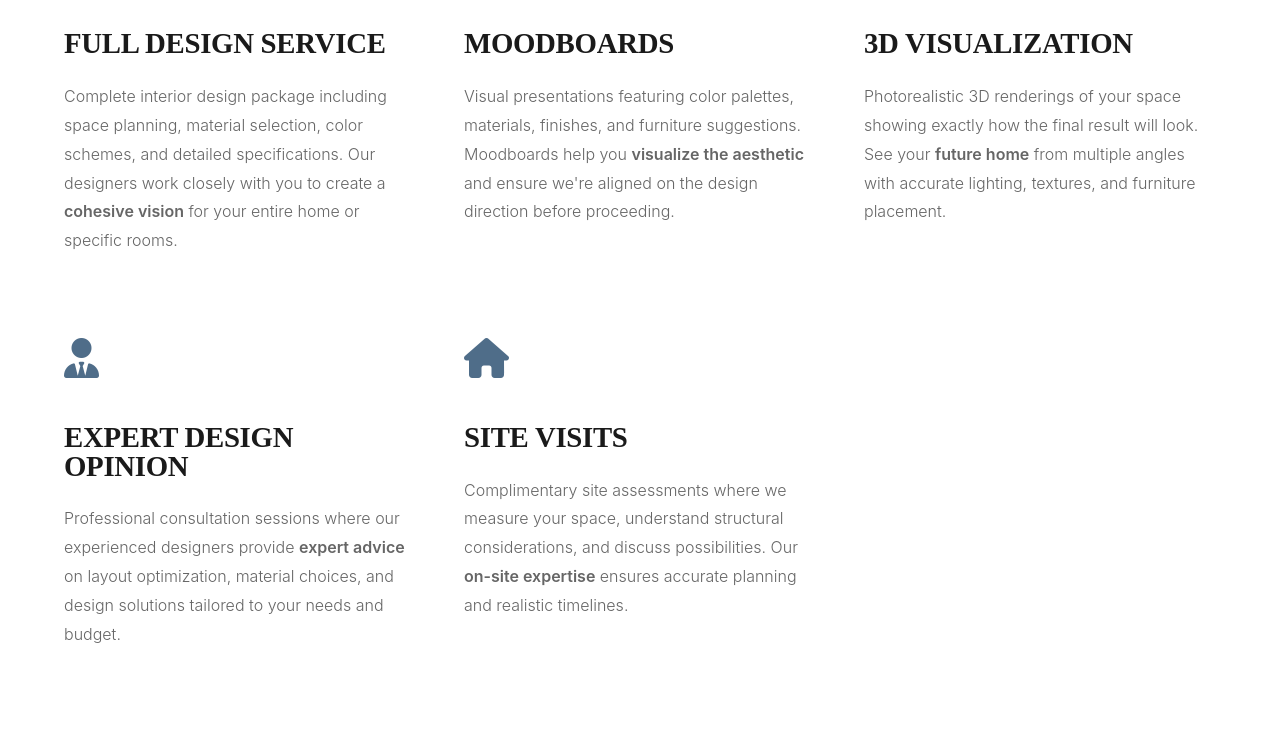
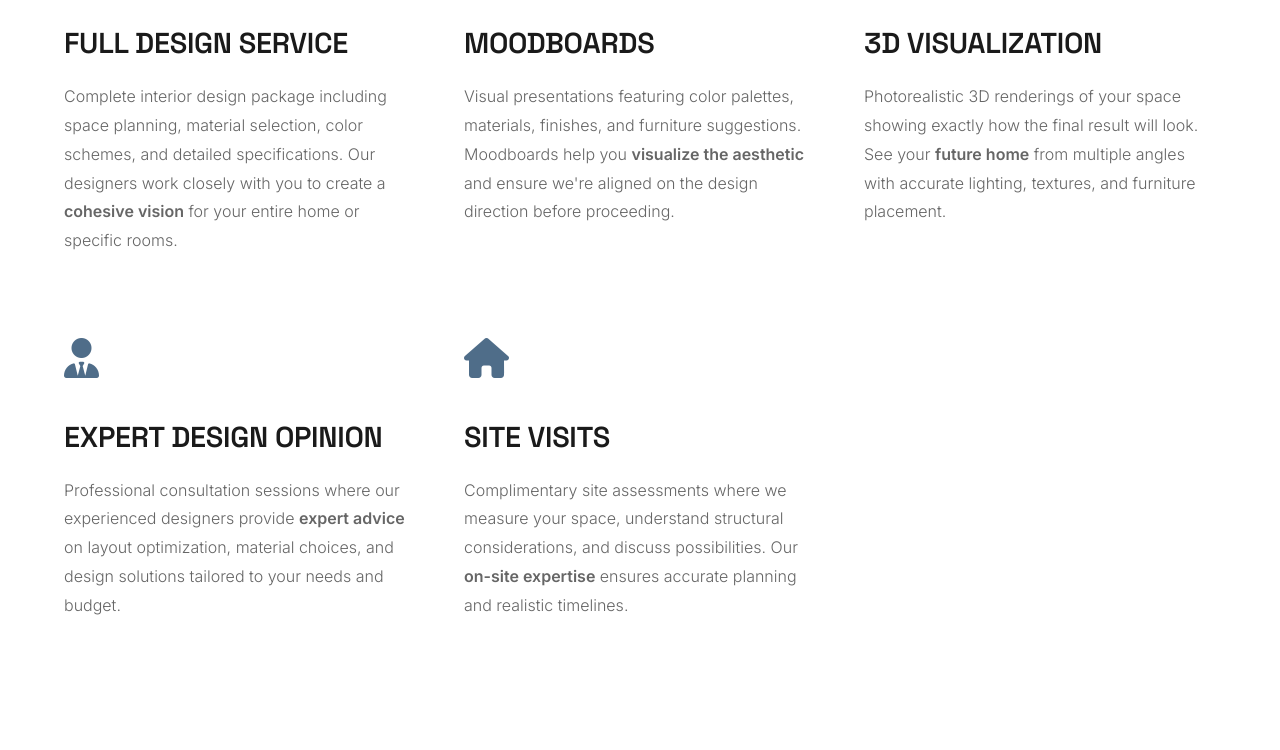
Before and after one commit to learning2codenowq/interior-fitout, a plain HTML site: page services.html in a window 1280 px wide. Shown: the part 810-1560 px from the top of the page. Drawn offline with Linux system fonts and the light colour scheme.

Commit message:
style review

```diff
--- a/css/style.css
+++ b/css/style.css
@@ -27,7 +27,7 @@ body {
 
 /* Typography */
 h1, h2, h3, h4, h5, h6 {
-    font-family: 'Playfair Display', 'Space Grotesk', serif;
+    font-family: 'Space Grotesk', 'Inter', sans-serif;
     font-weight: 700;
     line-height: 1;
     margin-bottom: 1.5rem;
--- a/services.html
+++ b/services.html
@@ -7,7 +7,7 @@
     <title>Our Services | MACKARC Interior Fitout Dubai</title>
 
     <!-- Google Fonts -->
-    <link href="https://fonts.googleapis.com/css2?family=Montserrat:wght@300;400;600;700&display=swap" rel="stylesheet">
+    <link href="https://fonts.googleapis.com/css2?family=Space+Grotesk:wght@400;500;600;700&family=Inter:wght@300;400;500;600;700&display=swap" rel="stylesheet">
 
     <!-- Font Awesome -->
     <link rel="stylesheet" href="https://cdnjs.cloudflare.com/ajax/libs/font-awesome/6.4.0/css/all.min.css">
```
Also changed, not shown: about.html (+1 -1 lines), index.html (+1 -1 lines).
